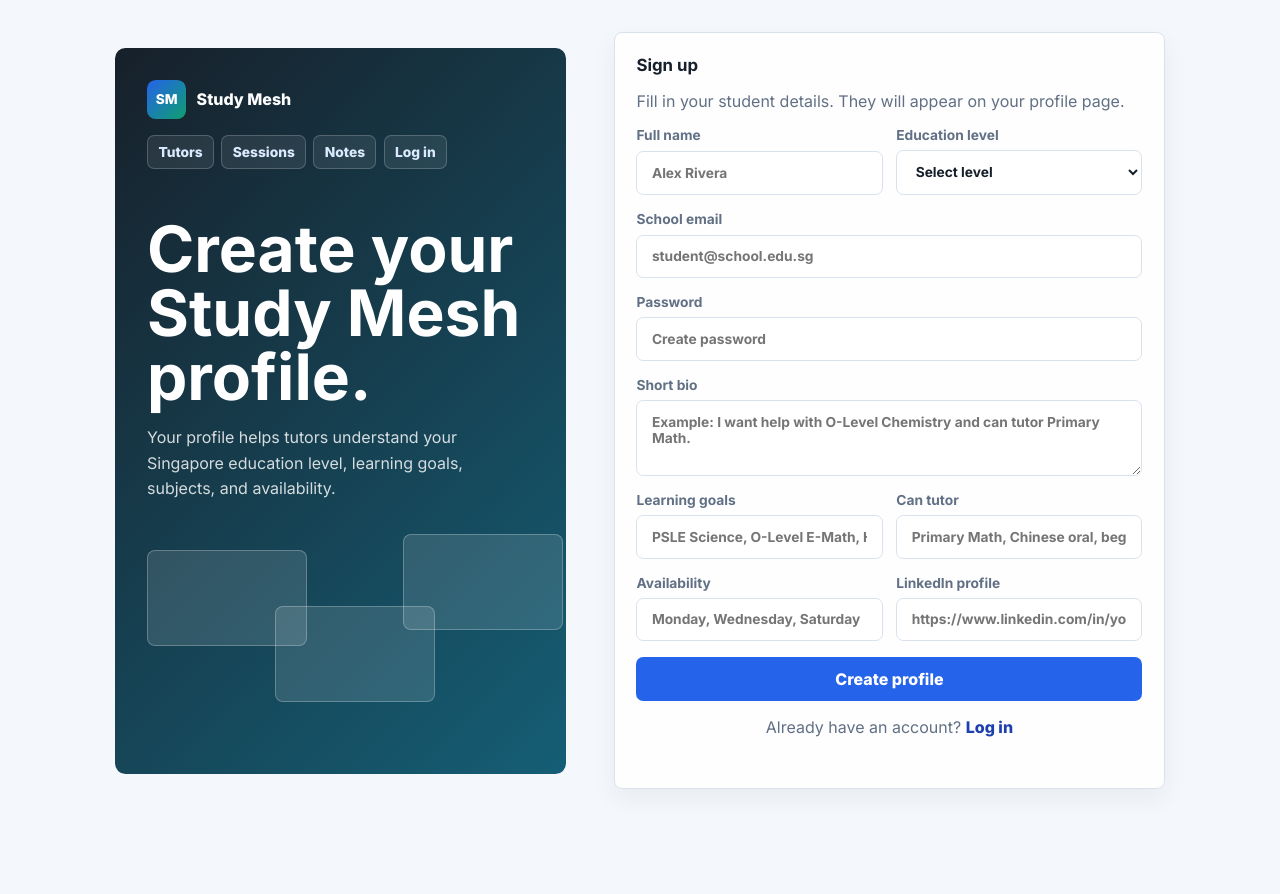
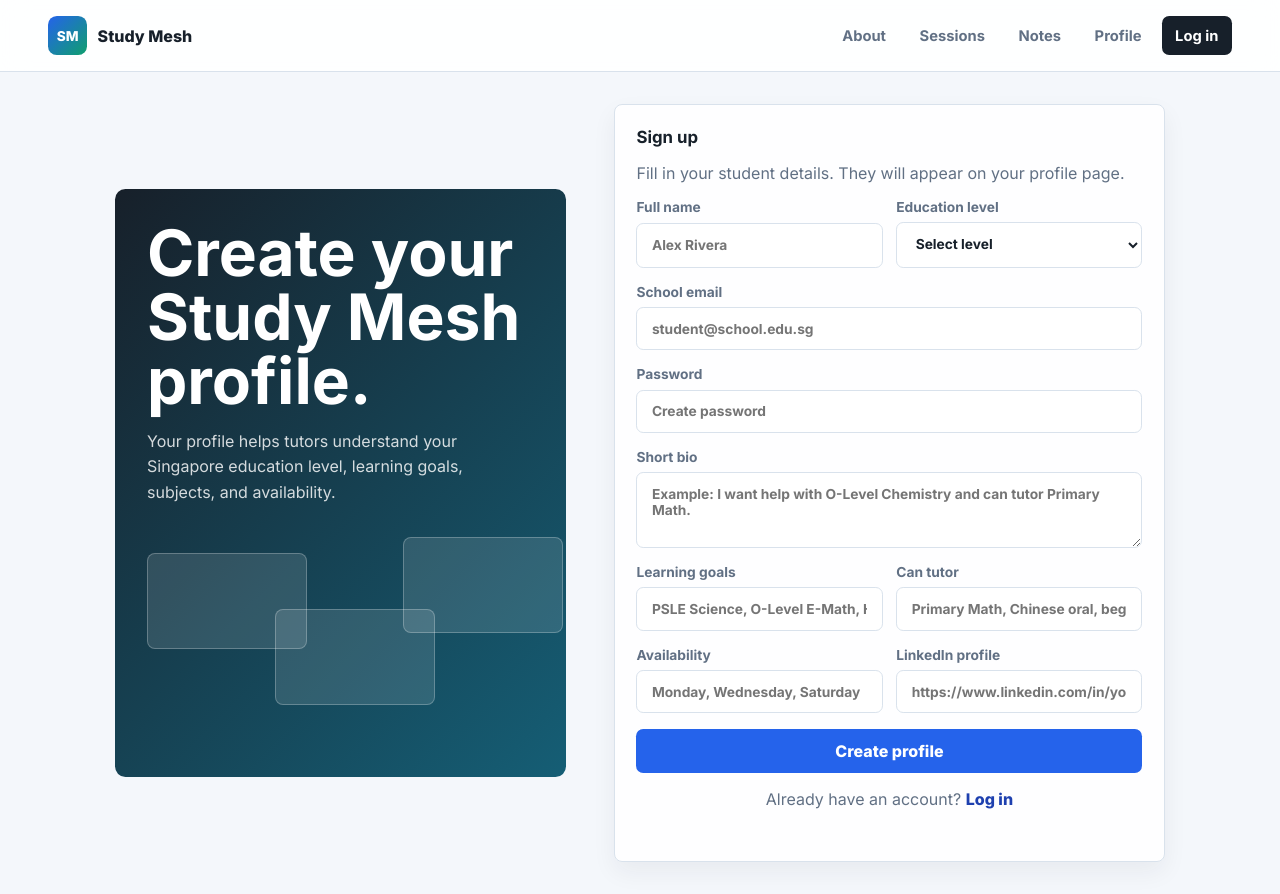
Before and after one commit to chongkwangyee/IENT-prototype, a website: page signup.html in a window 1280 px wide. Before the commit the page ends 821 px from the top, so only its background shows below. Drawn offline with Linux system fonts and the light colour scheme.

Commit message:
changed the login/signup ui to be consistent with other pages

```diff
--- a/signup.html
+++ b/signup.html
@@ -10,18 +10,22 @@
   <link rel="stylesheet" href="styles.css">
 </head>
 <body class="auth-body">
+  <header class="app-header">
+    <a class="brand" href="index.html">
+      <span class="brand-mark">SM</span>
+      <span>Study Mesh</span>
+    </a>
+    <nav class="nav-links" aria-label="Main navigation">
+      <a href="index.html">About</a>
+      <a href="sessions.html">Sessions</a>
+      <a href="notes.html">Notes</a>
+      <a href="profile.html">Profile</a>
+      <a class="login-link" href="login.html">Log in</a>
+    </nav>
+  </header>
+
   <main class="auth-layout signup-layout">
     <section class="auth-intro">
-      <a class="brand" href="index.html">
-        <span class="brand-mark">SM</span>
-        <span>Study Mesh</span>
-      </a>
-      <nav class="auth-nav" aria-label="Quick navigation">
-        <a href="index.html">Tutors</a>
-        <a href="sessions.html">Sessions</a>
-        <a href="notes.html">Notes</a>
-        <a href="login.html">Log in</a>
-      </nav>
       <h1>Create your Study Mesh profile.</h1>
       <p>Your profile helps tutors understand your Singapore education level, learning goals, subjects, and availability.</p>
       <div class="auth-art" aria-hidden="true">
```
Also changed, not shown: login.html (+8 -4 lines).
